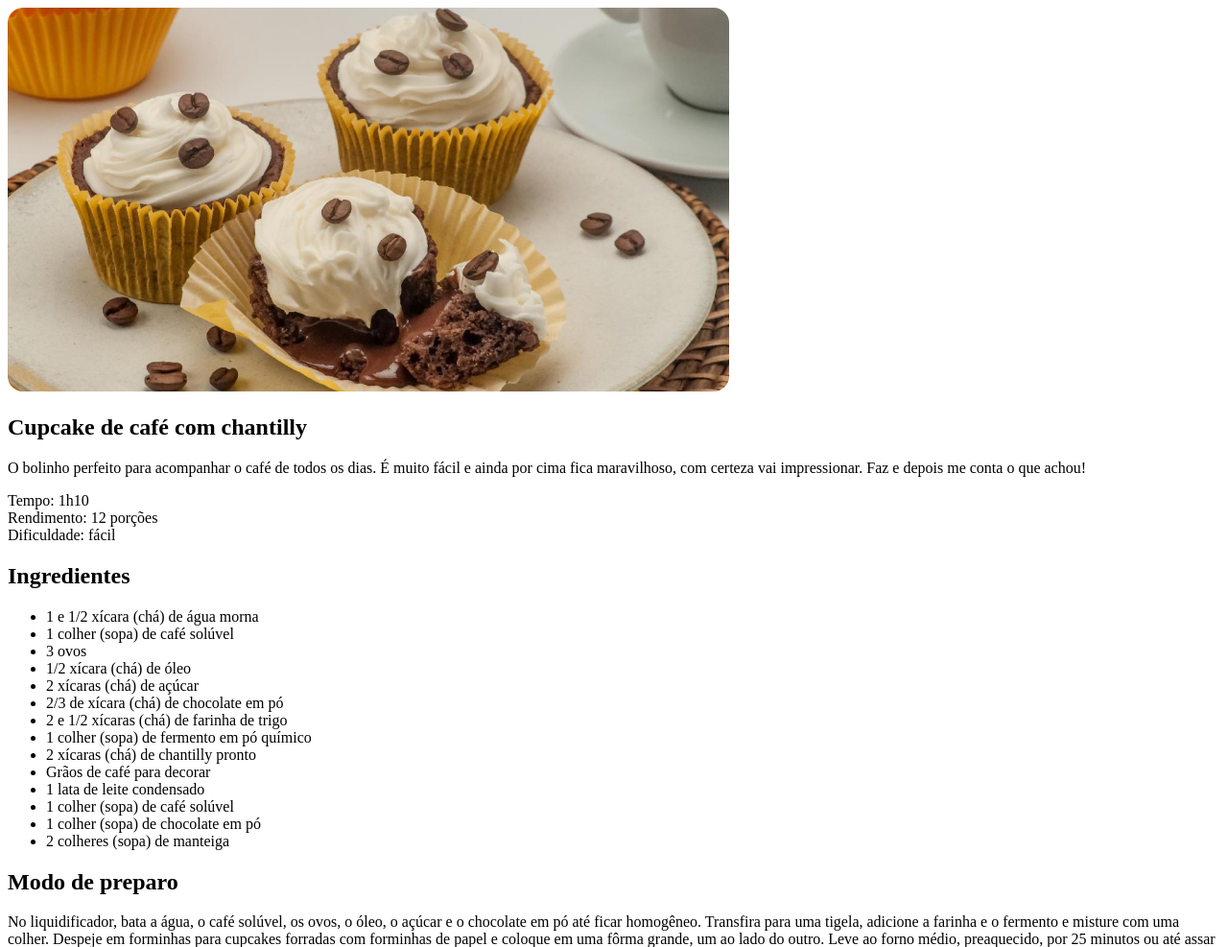
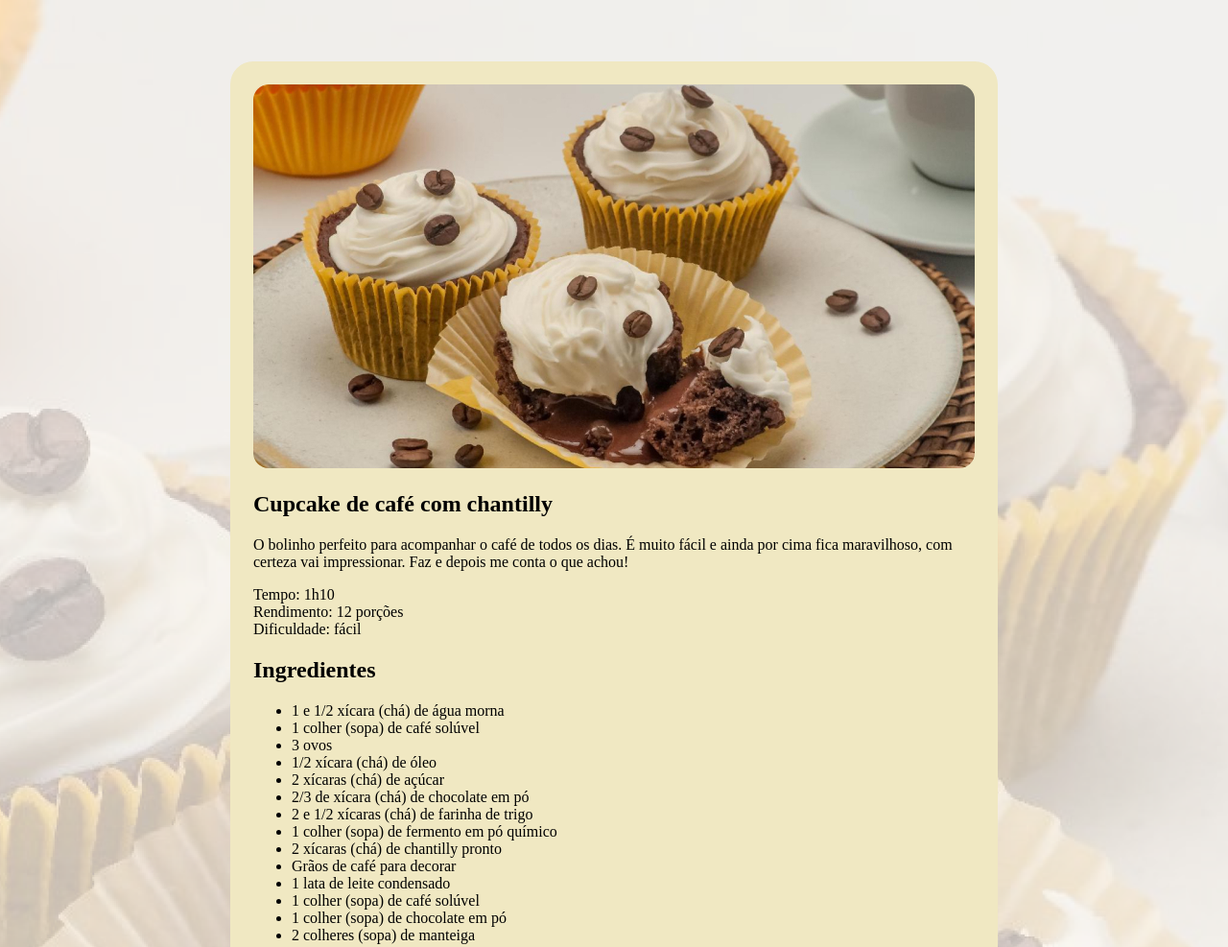
Before and after one commit to K4hsantos/Pagina-de-receita, a plain HTML site: page index.html in a window 1280 px wide. Shown: the top 987 px of the page at 96% size. Drawn offline with Linux system fonts and the light colour scheme.

Commit message:
imagem de fundo; estilo #page

```diff
--- a/style.css
+++ b/style.css
@@ -1,3 +1,18 @@
+body {background-image: url(./assents/bg-image.png);
+  background-repeat: no-repeat;
+  background-size: cover;
+
+}
+
+#page{
+  box-sizing: border-box;
+  width: 800px;
+  padding: 24px;
+  background-color: #F0E8C2;
+  border-radius: 24px;
+  margin: 64px auto;
+}
+
 img {
   border-radius: 16px;
 }
```
Also changed, not shown: assents/bg-image.png (added), 1 other file.
